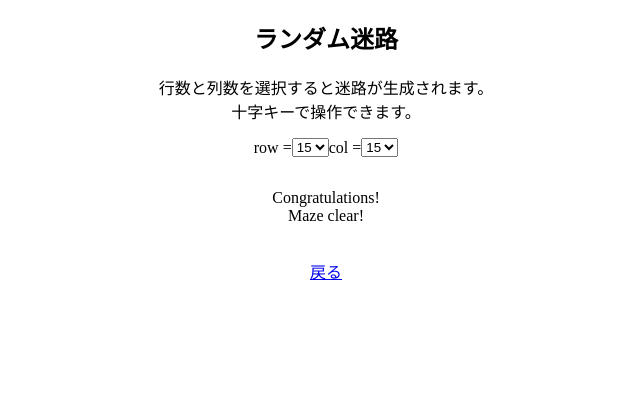
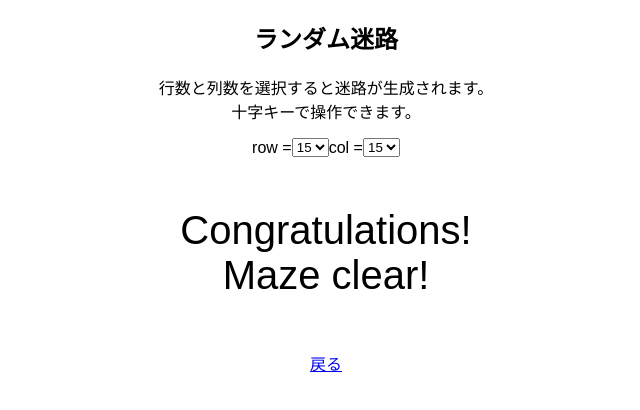
Before and after one commit to szk-ayami/randomMaze, a plain HTML site: page clear.html in a window 1280 px wide. Shown: the whole page, without its empty margins (314-954 px from the left). Drawn offline with Linux system fonts and the light colour scheme.

Commit message:
Update style.css

```diff
--- a/style.css
+++ b/style.css
@@ -1,6 +1,14 @@
+@font-face {
+    font-family: 'M PLUS Rounded 1c', sans-serif;
+    src: url("https://fonts.googleapis.com/css?family=M+PLUS+Rounded+1c");
+  }
+
+
 body{
     height: 100vh;
     text-align: center;
+    /* font-family: "Gill Sans"; */
+    font-family: 'M PLUS Rounded 1c', sans-serif;
 }
 
 .description {
@@ -43,3 +51,21 @@ body{
 #upKey{
     margin-top: 5px;
 }
+
+.clearMessage {
+    display: table;
+    margin: 0 auto;
+}
+
+#message{
+    margin: 0 auto;
+    display: table-cell;
+    vertical-align: middle;
+
+
+    font-size: 5vh;
+    /* border: 1px solid black; */
+
+    width: 55vh;
+    height: 20vh;
+}
```
